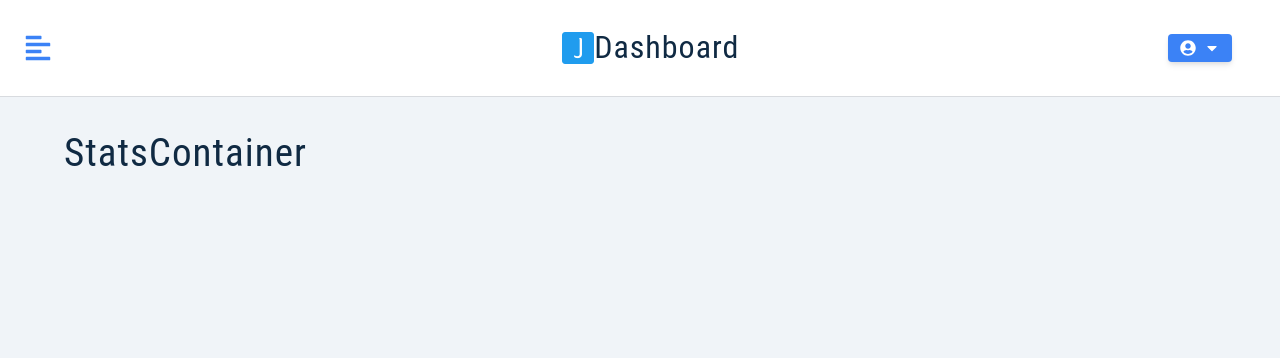
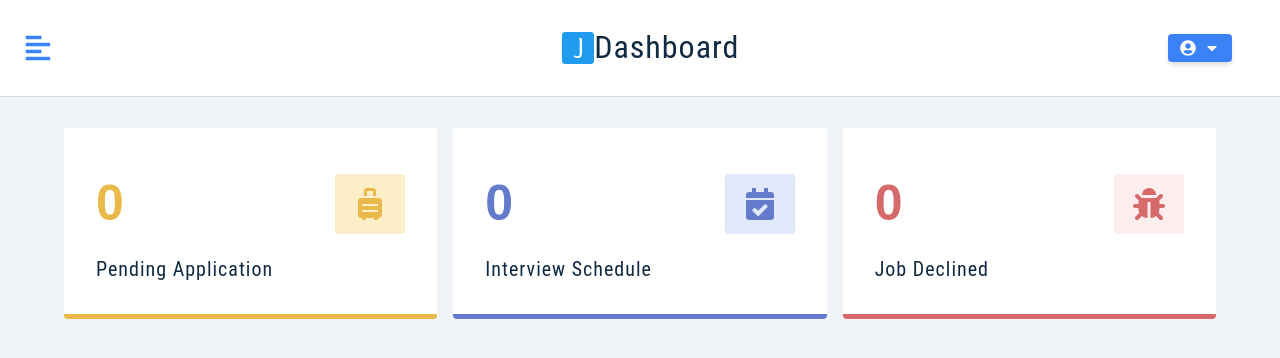
Before and after one commit to poojakelkar/ng-jobsearch, a React (Create React App) app: page / in a window 1280 px wide. Shown: the top 358 px of the page. Built offline with nearby package versions, Linux system fonts and the light colour scheme; sample sign-in values are in the browser's storage.

Commit message:
feature: Added barchart and area chart

```diff
--- a/package.json
+++ b/package.json
@@ -17,6 +17,7 @@
     "react-router-dom": "^6.3.0",
     "react-scripts": "5.0.1",
     "react-toastify": "^9.0.1",
+    "recharts": "^2.1.12",
     "redux": "^4.2.0",
     "styled-components": "^5.3.5",
     "web-vitals": "^2.1.4"
--- a/src/assets/wrappers/ChartsContainer.js
+++ b/src/assets/wrappers/ChartsContainer.js
@@ -1,4 +1,4 @@
-import styled from 'styled-components'
+import styled from "styled-components";
 
 const Wrapper = styled.section`
     margin-top: 4rem;
@@ -15,6 +15,6 @@ const Wrapper = styled.section`
         text-align: center;
         margin-bottom: 0.75rem;
     }
-`
+`;
 
-export default Wrapper
+export default Wrapper;
--- a/src/assets/wrappers/StatsContainer.js
+++ b/src/assets/wrappers/StatsContainer.js
@@ -1,4 +1,4 @@
-import styled from 'styled-components'
+import styled from "styled-components";
 
 const Wrapper = styled.section`
     display: grid;
@@ -11,5 +11,5 @@ const Wrapper = styled.section`
         grid-template-columns: 1fr 1fr 1fr;
         column-gap: 1rem;
     }
-`
-export default Wrapper
+`;
+export default Wrapper;
--- /dev/null
+++ b/src/component/AreaChart.js
@@ -0,0 +1,31 @@
+import React from "react";
+import {
+    Area,
+    AreaChart,
+    CartesianGrid,
+    ResponsiveContainer,
+    Tooltip,
+    XAxis,
+    YAxis,
+} from "recharts";
+
+const AreaChartComponent = ({ data }) => {
+    return (
+        <ResponsiveContainer width='100%' height={3}>
+            <AreaChart data={data} margin={{ top: 50 }}>
+                <CartesianGrid strokeDasharray='3 3' />
+                <XAxis dataKey='date'></XAxis>
+                <YAxis allowDecimals={false} />
+                <Tooltip />
+                <Area
+                    type='monotone'
+                    dataKey='count'
+                    stroke='#2cb1bc'
+                    fill='#bef8fd'
+                />
+            </AreaChart>
+        </ResponsiveContainer>
+    );
+};
+
+export default AreaChartComponent;
--- /dev/null
+++ b/src/component/BarChart.js
@@ -0,0 +1,27 @@
+import React from "react";
+import {
+    Area,
+    AreaChart,
+    CartesianGrid,
+    ResponsiveContainer,
+    Tooltip,
+    XAxis,
+    YAxis,
+    Bar,
+} from "recharts";
+
+const BarChart = ({ data }) => {
+    return (
+        <ResponsiveContainer width='100%' height={300}>
+            <BarChart data={data} margin={{ top: 50 }}>
+                <CartesianGrid strokeDasharray='10 10' />
+                <XAxis dataKey='date'></XAxis>
+                <YAxis allowDecimals={false} />
+                <Tooltip />
+                <Bar dataKey='count' fill='#bef8fd' barSize={75} />
+            </BarChart>
+        </ResponsiveContainer>
+    );
+};
+
+export default BarChart;
--- a/src/component/ChartsContainer.js
+++ b/src/component/ChartsContainer.js
@@ -1,9 +1,21 @@
 import React, { useState } from "react";
+import { useSelector } from "react-redux";
+import Wrapper from "../assets/wrappers/ChartsContainer";
+import AreaChart from "./AreaChart";
+import BarChart from "./BarChart";
 
 const ChartsContainer = () => {
     const [barChart, setBarChart] = useState(true);
-
-    return <h1>ChartsContainer</h1>;
+    const { monthlyApplications: data } = useSelector((store) => store.allJobs);
+    return (
+        <Wrapper>
+            <h4>Monthly Applications</h4>
+            <button type='button' onClick={() => setBarChart(!barChart)}>
+                {barChart ? "Area Chart" : "Bar Chart"}
+            </button>
+            {barChart ? <BarChart data={data} /> : <AreaChart data={data} />}
+        </Wrapper>
+    );
 };
 
 export default ChartsContainer;
--- /dev/null
+++ b/src/component/StatItem.js
@@ -0,0 +1,16 @@
+import React from "react";
+import Wrapper from "../assets/wrappers/StatItem";
+
+const StatItem = ({ count, title, icon, color, bcg }) => {
+    return (
+        <Wrapper color={color} bcg={bcg}>
+            <header>
+                <span className='count'>{count}</span>
+                <span className='icon'>{icon}</span>
+            </header>
+            <h5 className='title'>{title}</h5>
+        </Wrapper>
+    );
+};
+
+export default StatItem;
--- a/src/component/StatsContainer.js
+++ b/src/component/StatsContainer.js
@@ -1,7 +1,41 @@
 import React from "react";
+import { useSelector } from "react-redux";
+import { FaSuitcaseRolling, FaCalendarCheck, FaBug } from "react-icons/fa";
+import Wrapper from "../assets/wrappers/StatsContainer";
+import StatItem from "./StatItem";
 
 const StatsContainer = () => {
-    return <h2>StatsContainer</h2>;
+    const { stats } = useSelector((store) => store.allJobs);
+
+    const defaultStats = [
+        {
+            title: "Pending Application",
+            count: stats.pending || 0,
+            icon: <FaSuitcaseRolling />,
+            color: "#e9b949",
+            bcg: "#fcefc7",
+        },
+        {
+            title: "Interview Schedule",
+            count: stats.interview || 0,
+            icon: <FaCalendarCheck />,
+            color: "#647acb",
+            bcg: "#e0e8f9",
+        },
+        {
+            title: "Job Declined",
+            count: stats.declined || 0,
+            icon: <FaBug />,
+            color: "#d66a6a",
+            bcg: "#ffeeee",
+        },
+    ];
+    return (
+        <Wrapper>
+            {defaultStats.map((item, index) => {
+                return <StatItem key={index} {...item} />;
+            })}
+        </Wrapper>
+    );
 };
-
 export default StatsContainer;
```
Also changed, not shown: 1 other file (tests, documents, lock files or other folders). Lines whose indentation alone changed are shown as unchanged.
